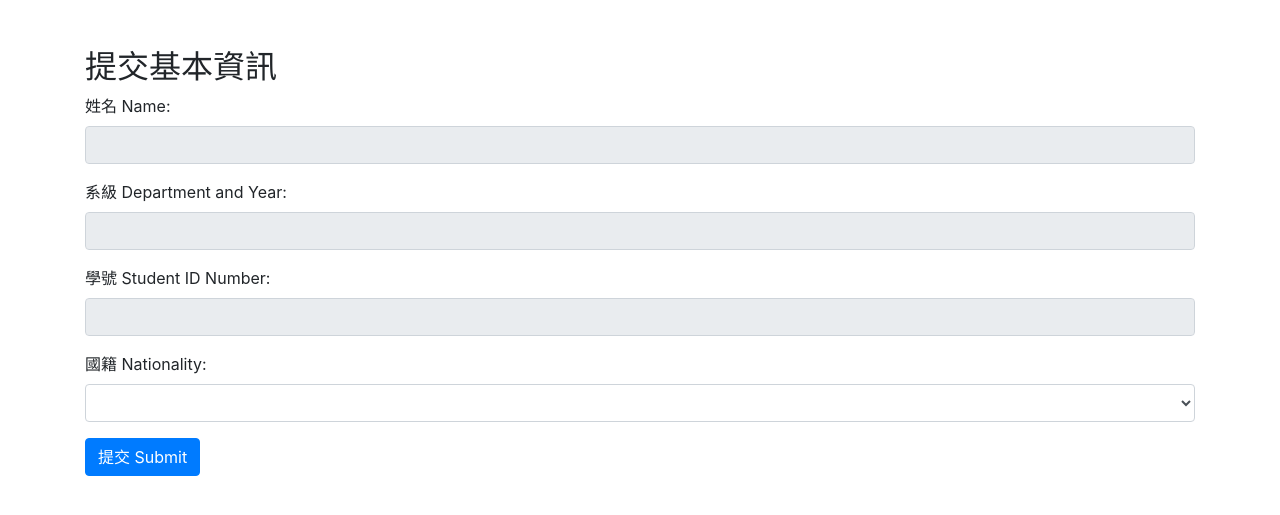
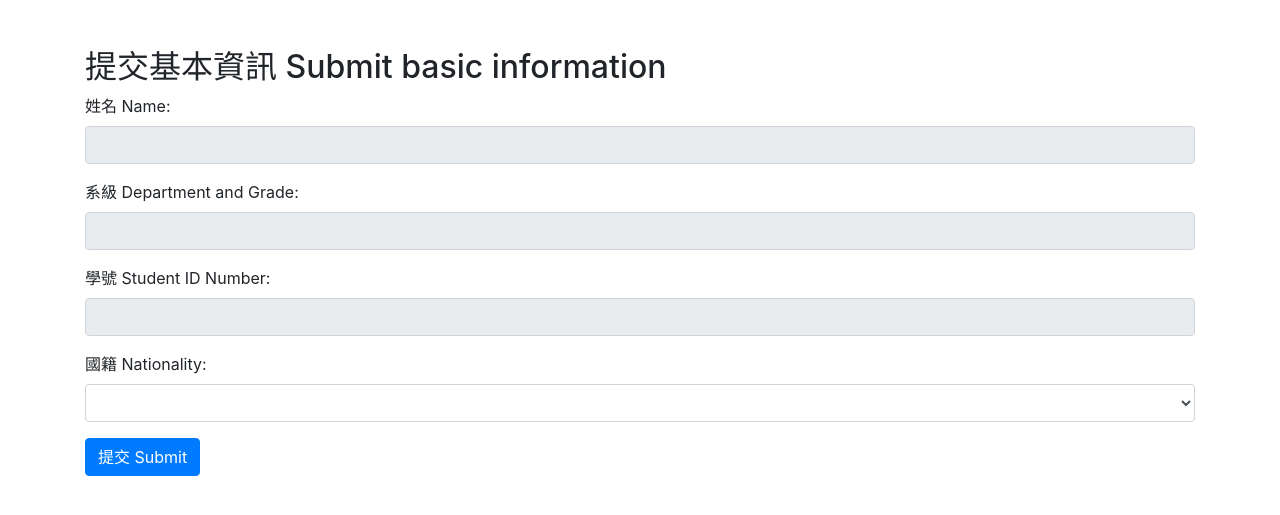
Before and after one commit to momonong/SSO-for-chatbot, a Flask app: template app/templates/fill_form.html in a window 1280 px wide. Shown: the top 515 px of the page. Run offline with Flask 3, Linux system fonts and the light colour scheme; the template is opened without the code that fills it, so the values that code supplies are empty; some libraries are stand-ins or nearby versions.

Commit message:
Update some english translation in html file

```diff
--- a/app/templates/fill_form.html
+++ b/app/templates/fill_form.html
@@ -3,19 +3,19 @@
 <head>
     <meta charset="UTF-8">
     <meta name="viewport" content="width=device-width, initial-scale=1.0">
-    <title>提交基本資訊</title>
+    <title>提交基本資訊 Submit basic information</title>
     <link rel="stylesheet" href="https://stackpath.bootstrapcdn.com/bootstrap/4.5.2/css/bootstrap.min.css">
 </head>
 <body>
     <div class="container mt-5">
-        <h2>提交基本資訊</h2>
+        <h2>提交基本資訊 Submit basic information</h2>
         <form action="/submit-info" method="POST">
             <div class="form-group">
                 <label for="name">姓名 Name:</label>
                 <input type="text" class="form-control" id="name" name="name" value="{{ user_info['name'][0] }}" readonly>
             </div>
             <div class="form-group">
-                <label for="department">系級 Department and Year:</label>
+                <label for="department">系級 Department and Grade:</label>
                 <input type="text" class="form-control" id="department" name="department" value="{{ user_info['department'][0] }}" readonly>
             </div>
             <div class="form-group">
```
